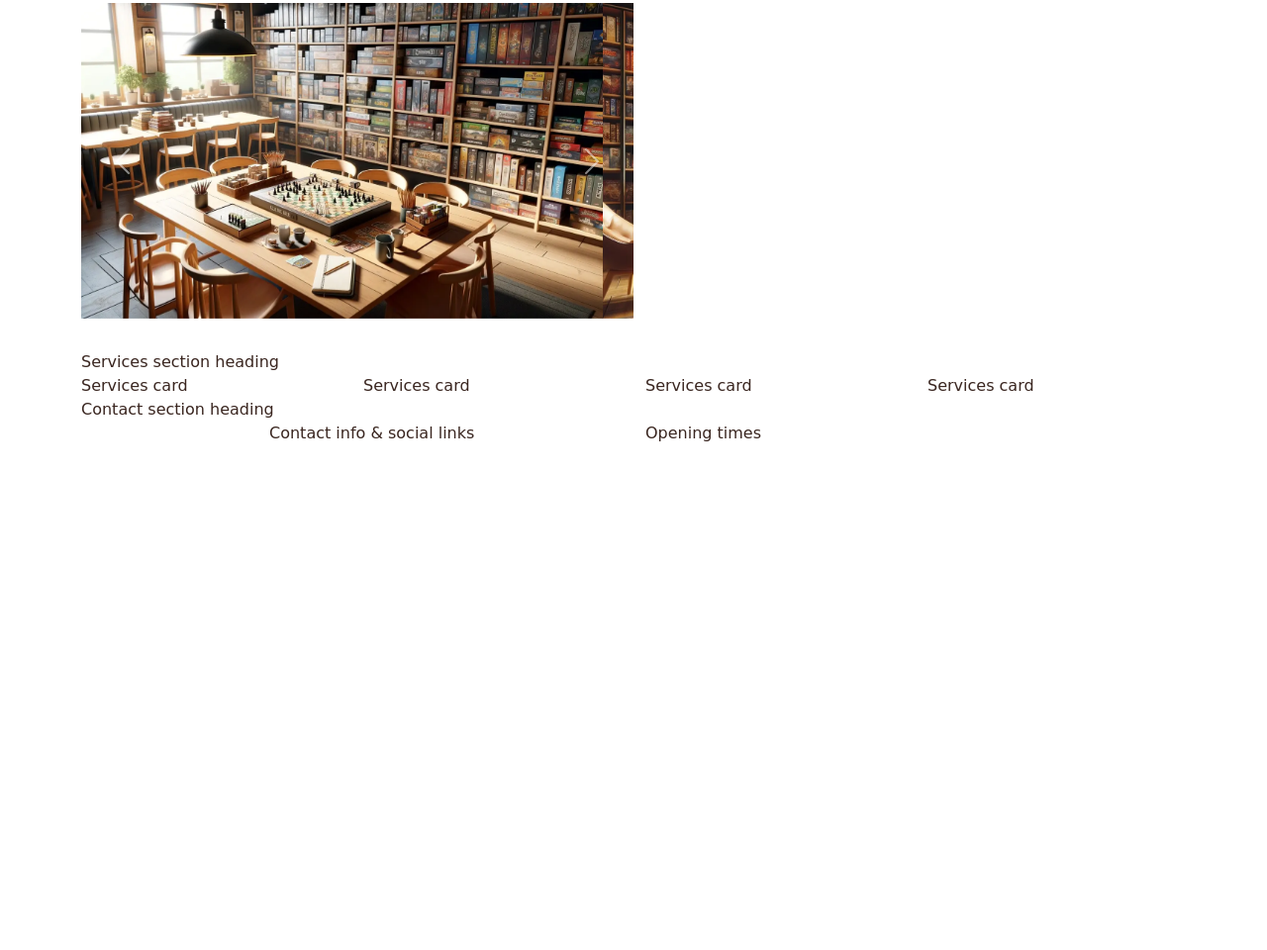
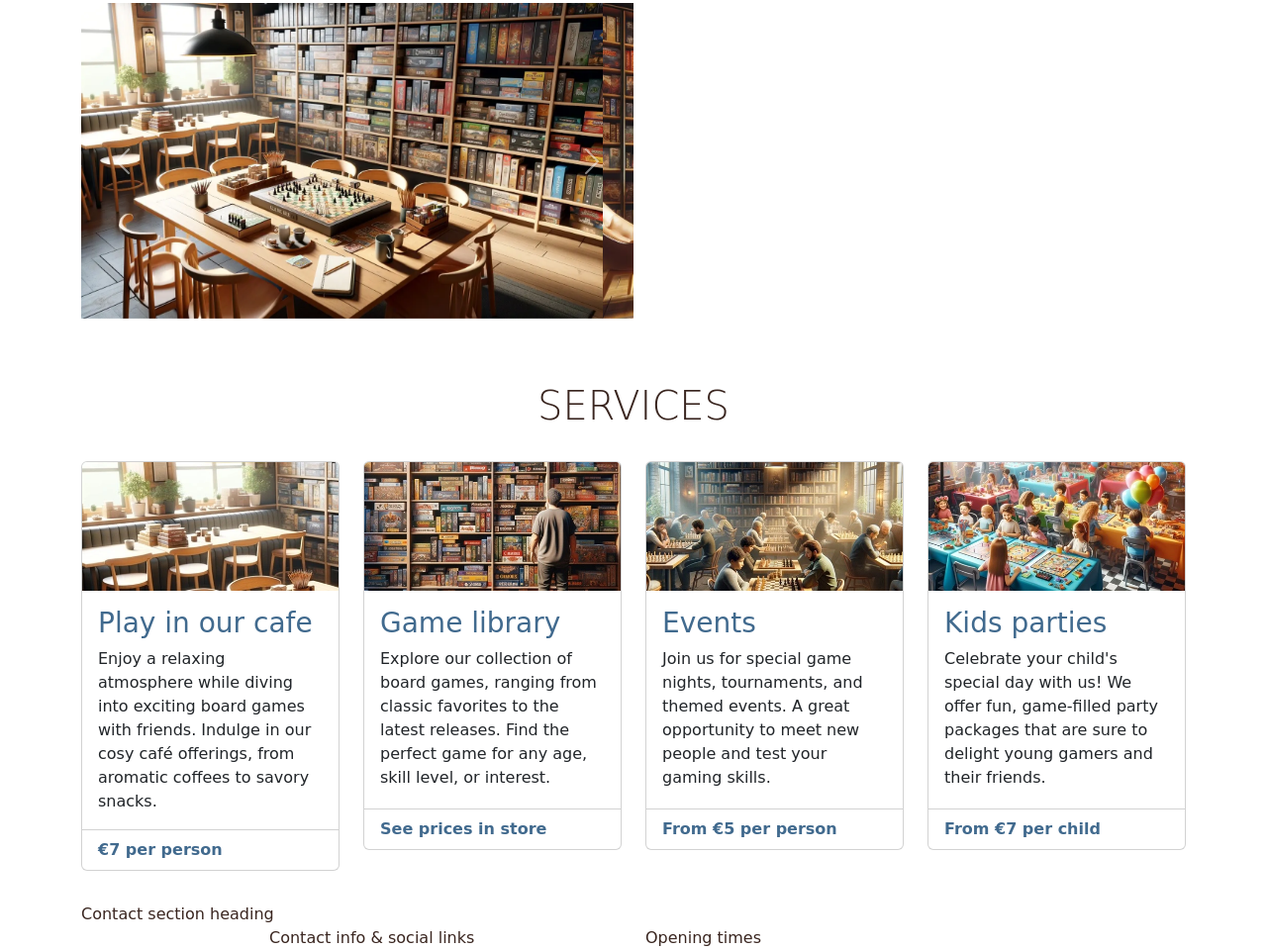
Before and after one commit to Emanuelsemer/boardwalk-games, a plain HTML site: page index.html in a window 1280 px wide. Shown: the part 355-1315 px from the top of the page at 99% size. Before the commit the page ends 805 px from the top, so only its background shows below. Drawn offline with nearby package versions, Linux system fonts and the light colour scheme; a web font is replaced by a local one.

Commit message:
Finish styling the services section

```diff
--- a/assets/css/style.css
+++ b/assets/css/style.css
@@ -24,7 +24,15 @@ h2,
 h3 {
     font-family: var(--secondary-font);
     color: var(--primary-color);
+}
+
+h1,
+h2 {
     text-transform: uppercase;
+}
+
+h2 {
+    margin-bottom: 2rem;
 }
 
 
@@ -53,7 +61,17 @@ h3 {
     font-family: var(--secondary-font);
  }
 
+ /* Services */
 
+ #services .card-footer {
+    font-weight: bold;
+    color: var(--highlight-color);
+    background-color: transparent;
+ }
+
+ #services .card {
+    margin-bottom: 1.5 rem;
+ }
 /* grid visualisation CSS for testing */
 
 /*.container,
@@ -65,3 +83,36 @@ h3 {
     border: 2px solid white;
     background-color: lightgray;
 }*/
+
+/* Media queries */
+
+/* Medium devices (tablets, 768px and up) */
+@media screen and (min-width: 768px) {
+    /* Make all service cards the same height for consistency */
+    #services .card-body {
+        min-height: 191px;
+    }
+}
+/* Large devices (small laptops, 992px and up) */
+@media screen and (min-width: 992px) {
+    /* Make all service cards the same height for consistency */
+    #services .card-body {
+        min-height: auto;
+    }
+}
+
+/* xl devices (large laptops, 1200px and up) */
+@media screen and (min-width: 1200px) {
+    /* Make all service cards the same height for consistency */
+    #services .card-body {
+        min-height: 220px;
+    }
+}
+
+/* xxl devices (Larger desktops, 1400px and up) */
+@media screen and (min-width: 1400px) {
+    /* Make all service cards the same height for consistency */
+    #services .card-body {
+        min-height: 195px;
+    }
+}
--- a/index.html
+++ b/index.html
@@ -153,15 +153,81 @@
     <!-- main element to hold all key sections of the home page. It is not part of the grid structure -->
     <main>
       <!-- Services section -->
-      <section class="container">
+      <section id="services" class="container section">
         <div class="row">
-          <div class="col-12">Services section heading</div>
-          <div class="col-12 col-md-6 col-xl-3">Services card</div>
-          <div class="col-12 col-md-6 col-xl-3">Services card</div>
-          <div class="col-12 col-md-6 col-xl-3">Services card</div>
-          <div class="col-12 col-md-6 col-xl-3">Services card</div>
+            <div class="col-12 text-center">
+                <h2 class="display-6">Services</h2>
+            </div>
+            <div class="col-12 col-md-6 col-xl-3">
+                <div class="card">
+                    <img src="assets/images/services-1.webp" class="card-img-top"
+                        alt="Boardwalk games cafe table by a window, stacks of boardgames can be seen on the table">
+                    <div class="card-body">
+                        <h3 class="card-title sub-heading-color">Play in our cafe</h3>
+                        <p class="card-text">
+                            Enjoy a relaxing atmosphere while diving into exciting board
+                            games with friends. Indulge in our cosy café offerings, from
+                            aromatic coffees to savory snacks.
+                        </p>
+                    </div>
+                    <div class="card-footer">
+                        <p class="mb-0">€7 per person</p>
+                    </div>
+                </div>
+            </div>
+            <div class="col-12 col-md-6 col-xl-3">
+                <div class="card">
+                    <img src="assets/images/services-2.webp" class="card-img-top"
+                        alt="Board games stacked in bookshelves, a man can be seen browsing the shelves" />
+                    <div class="card-body">
+                        <!-- bootstrap cards come as h5 by default, changed to h3 to fit project heading hierarchy -->
+                        <h3 class="card-title sub-heading-color">Game library</h3>
+                        <p class="card-text">
+                            Explore our collection of board games, ranging from classic
+                            favorites to the latest releases. Find the perfect game for
+                            any age, skill level, or interest.
+                        </p>
+                    </div>
+                    <div class="card-footer">
+                        <p class="mb-0">See prices in store</p>
+                    </div>
+                </div>
+            </div>
+            <div class="col-12 col-md-6 col-xl-3">
+                <div class="card">
+                    <img src="assets/images/services-3.webp" class="card-img-top">
+                    <div class="card-body">
+                        <h3 class="card-title sub-heading-color">Events</h3>
+                        <p class="card-text">
+                            Join us for special game nights, tournaments, and themed
+                            events. A great opportunity to meet new people and test your
+                            gaming skills.
+                        </p>
+                    </div>
+                    <div class="card-footer">
+                        <p class="mb-0">From €5 per person</p>
+                    </div>
+                </div>
+            </div>
+            <div class="col-12 col-md-6 col-xl-3">
+                <div class="card">
+                    <img src="assets/images/services-4.webp" class="card-img-top"
+                        alt="A kids party being held at Boardwalk Games">
+                    <div class="card-body">
+                        <h3 class="card-title sub-heading-color">Kids parties</h3>
+                        <p class="card-text">
+                            Celebrate your child's special day with us! We offer fun,
+                            game-filled party packages that are sure to delight young
+                            gamers and their friends.
+                        </p>
+                    </div>
+                    <div class="card-footer">
+                        <p class="mb-0">From €7 per child</p>
+                    </div>
+                </div>
+            </div>
         </div>
-      </section>
+    </section>
     </main>
 
     <!-- Footer / contact section -->
```
